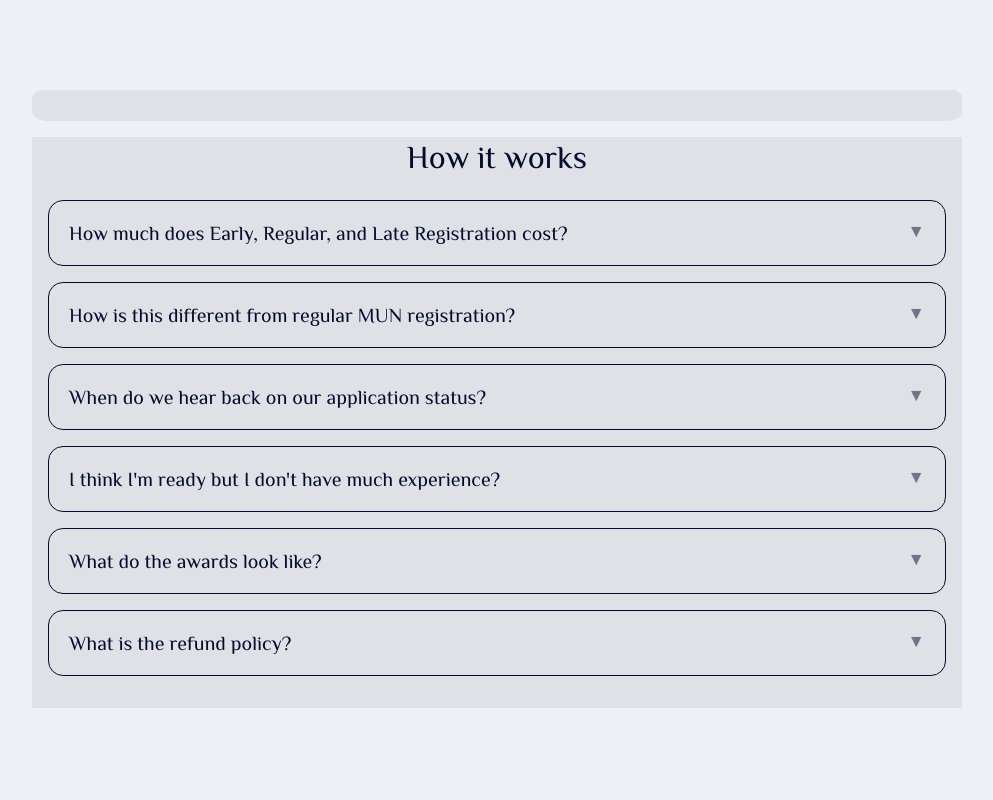
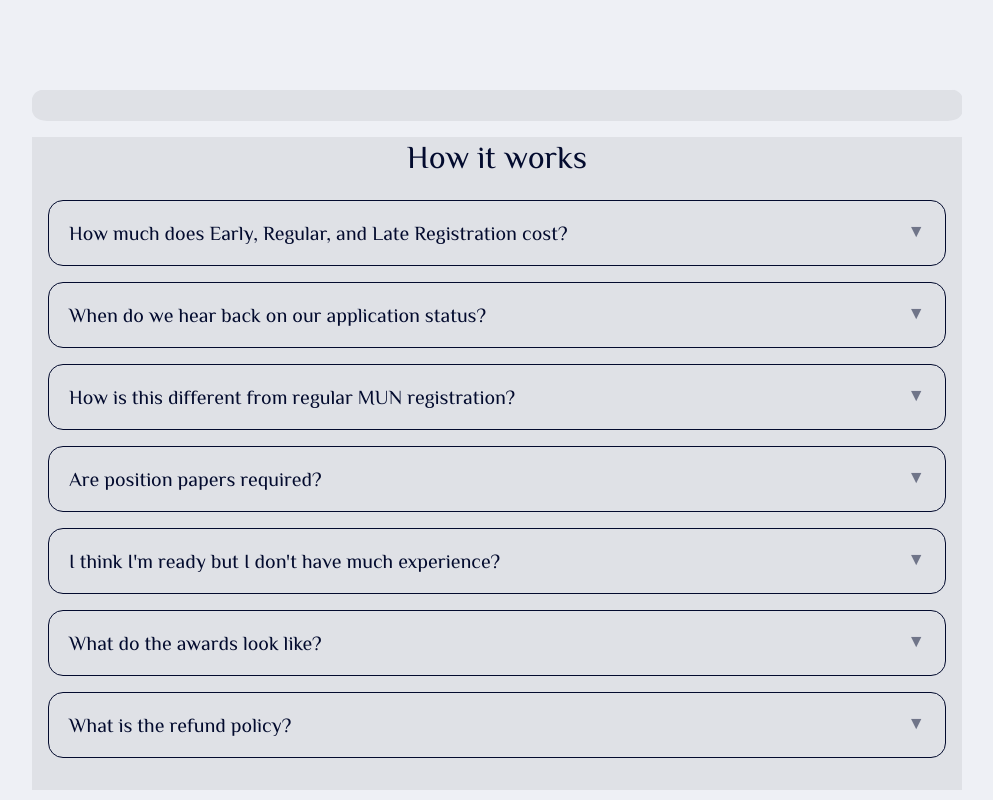
Before and after one commit to oklex/simnato-site, a Next.js app: page /registration in a window 1280 px wide. Shown: the part 696-1496 px from the top of the page, without its empty margins (143-1136 px from the left). Before the commit the page ends 1414 px from the top, so only its background shows below. Built offline with nearby package versions, Linux system fonts and the light colour scheme.

Commit message:
adding a new FAQ

```diff
--- a/src/pages/registration.tsx
+++ b/src/pages/registration.tsx
@@ -131,6 +131,37 @@ export const RegistrationPage = (): ReactElement => {
 								label: (
 									<Div width="100%">
 										<Header level={6} mode="dark">
+											When do we hear back on our application status?
+										</Header>
+									</Div>
+								),
+								content: (
+									<>
+										<Text mode="dark">
+											Offers will be sent out at the end of the referral period,
+											and then at the end of each month afterwards. Please allow
+											at least 3-4 weeks to review your application
+										</Text>
+										<br />
+										<Text mode="dark">
+											Once sent an offer, you will have 72 hours to accept your
+											role and pay.
+										</Text>
+									</>
+								),
+							},
+						]}
+					></Accordion>
+					<Spacer />
+					<Accordion
+						background="transparent"
+						mode="dark"
+						content={[
+							{
+								key: 'key',
+								label: (
+									<Div width="100%">
+										<Header level={6} mode="dark">
 											How is this different from regular MUN registration?
 										</Header>
 									</Div>
@@ -164,21 +195,21 @@ export const RegistrationPage = (): ReactElement => {
 								label: (
 									<Div width="100%">
 										<Header level={6} mode="dark">
-											When do we hear back on our application status?
+											Are position papers required?
 										</Header>
 									</Div>
 								),
 								content: (
 									<>
 										<Text mode="dark">
-											Offers will be sent out at the end of the referral period,
-											and then at the end of each month afterwards. Please allow
-											at least 3-4 weeks to review your application
+											All Delegates will be required to submit a position paper,
+											though the format will differ per Committee. Every
+											Committee will have their own version and format of
+											position paper that Delegates must follow.
 										</Text>
-										<br />
 										<Text mode="dark">
-											Once sent an offer, you will have 72 hours to accept your
-											role and pay.
+											Upon completion, all Position Papers will be shared will
+											all other Delegates prior to the start of SimNATO.
 										</Text>
 									</>
 								),
```
